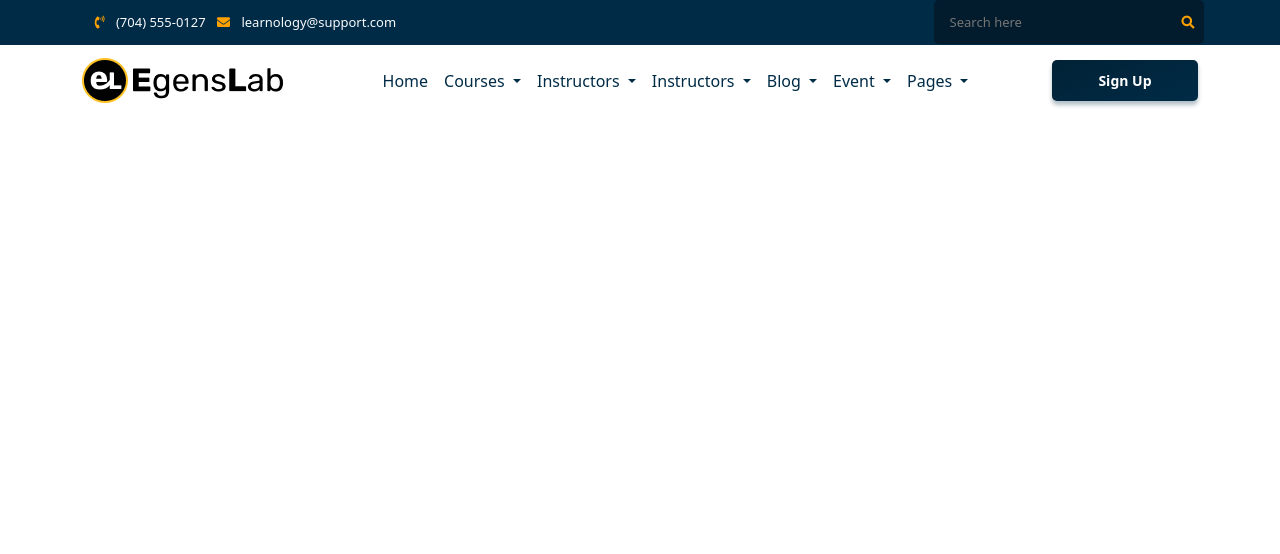
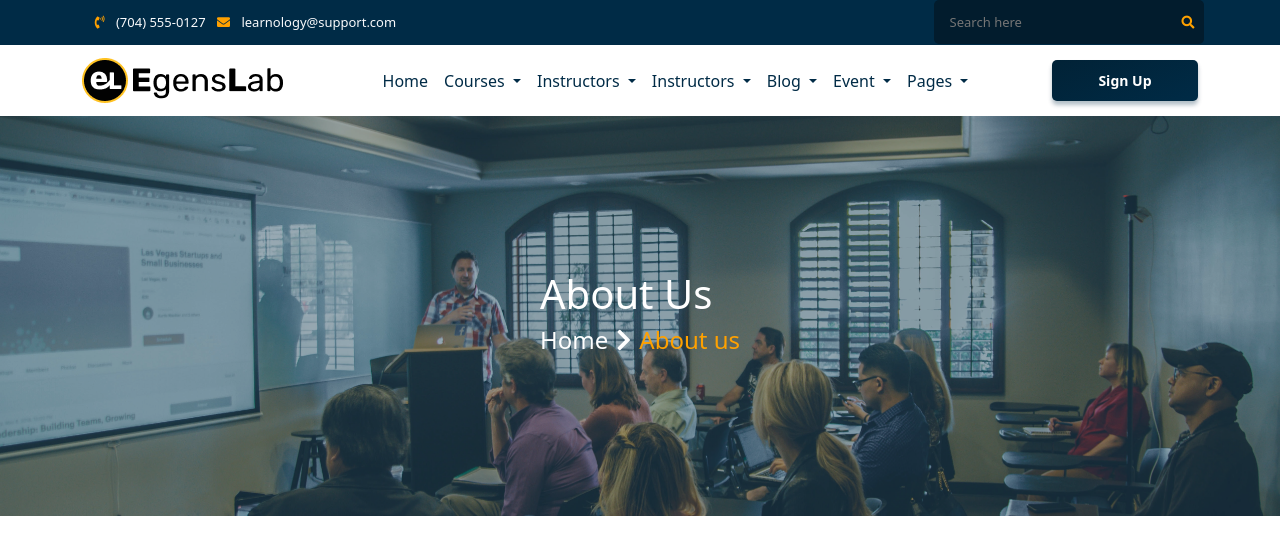
Before and after one commit to Sejan157218/egenslab-learning, a plain HTML site: page index.html in a window 1280 px wide. Drawn offline with nearby package versions, Linux system fonts and the light colour scheme.

Commit message:
add banner

```diff
--- a/css/style.css
+++ b/css/style.css
@@ -54,5 +54,32 @@
 
 /* Banner */
 .banner-content{
+    background-image: url(/images/Banner-bg.jpg),linear-gradient(rgba(0,0,0,.5),rgba(0,0,0,.5));
+    display: flex;
+    justify-content: center;
+    align-items: center;
+    height: 400px;
+    width: 100%;
+    background-repeat: no-repeat;
+    background-size: cover;
+    background-position: 50%;
+    position: relative;
+}
+.banner-content::before {
+    content: "";
+    background: #002b4661;
+    position: absolute;
+    top: 0;
+    left: 0;
+    right: 0;
+    bottom: 0;
+    z-index: 1;
+}
 
+.banner-content > {
+    z-index: 10;
 }
+.banner-text{
+    color: #fff;
+    z-index: 11;
+}
--- a/index.html
+++ b/index.html
@@ -137,7 +137,10 @@
             </nav>
             <!-- Banner -->
             <div class="banner-content">
-
+                <div class="banner-text">
+                <h1>About Us</h1>
+                <h4 class="text-center"><a style="color: #fff;text-decoration: none;" href="#">Home</a><i class="fas fa-chevron-right mx-2"></i><a style="color: #FFA100;text-decoration: none;" href="#">About us</a></h4>
+                </div>
             </div>
         </header>
         <!-- Main -->
```
Also changed, not shown: images/Banner-bg.jpg (added).
